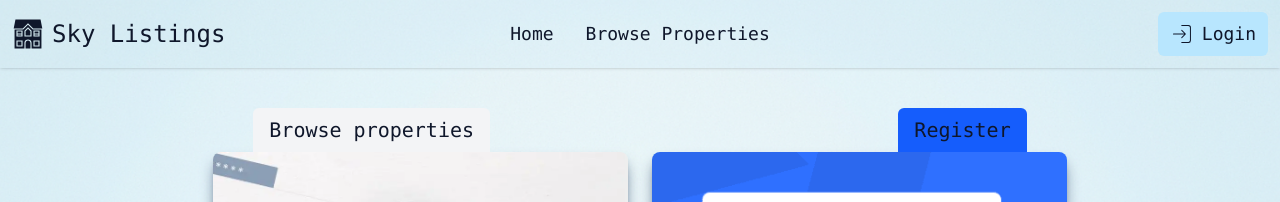
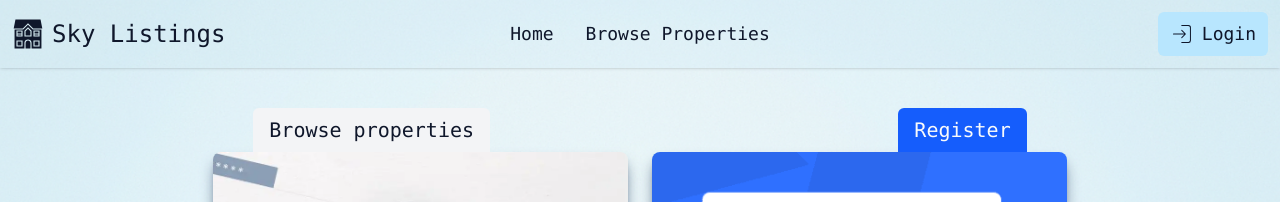
Before and after one commit to olliuhlbeck/sky-listings, a React (Vite) app in the folder frontend/: page / in a window 1280 px wide. Shown: the top 202 px of the page. Built offline with nearby package versions, Linux system fonts and the light colour scheme.

Commit message:
change not logged in register text to gray 50

```diff
--- a/frontend/src/pages/HomePage/HomePage.tsx
+++ b/frontend/src/pages/HomePage/HomePage.tsx
@@ -45,7 +45,7 @@ const HomePage = () => {
               state={{ action: ActionType.SignUp }}
               className={`relative transition duration-300 hover:scale-[1.02] min-h-[12rem] lg:min-h-[24rem] shadow-lg shadow-slate-500 flex flex-1 justify-center items-center rounded-lg bg-[url('./assets/registerFront.png')] bg-cover bg-center `}
             >
-              <Button ClassName='text-xl absolute -top-11 right-10 !rounded-b-none !bg-blue-600'>
+              <Button ClassName='text-xl absolute -top-11 right-10 !rounded-b-none !bg-blue-600 text-gray-50'>
                 Register
               </Button>
             </Link>
```
